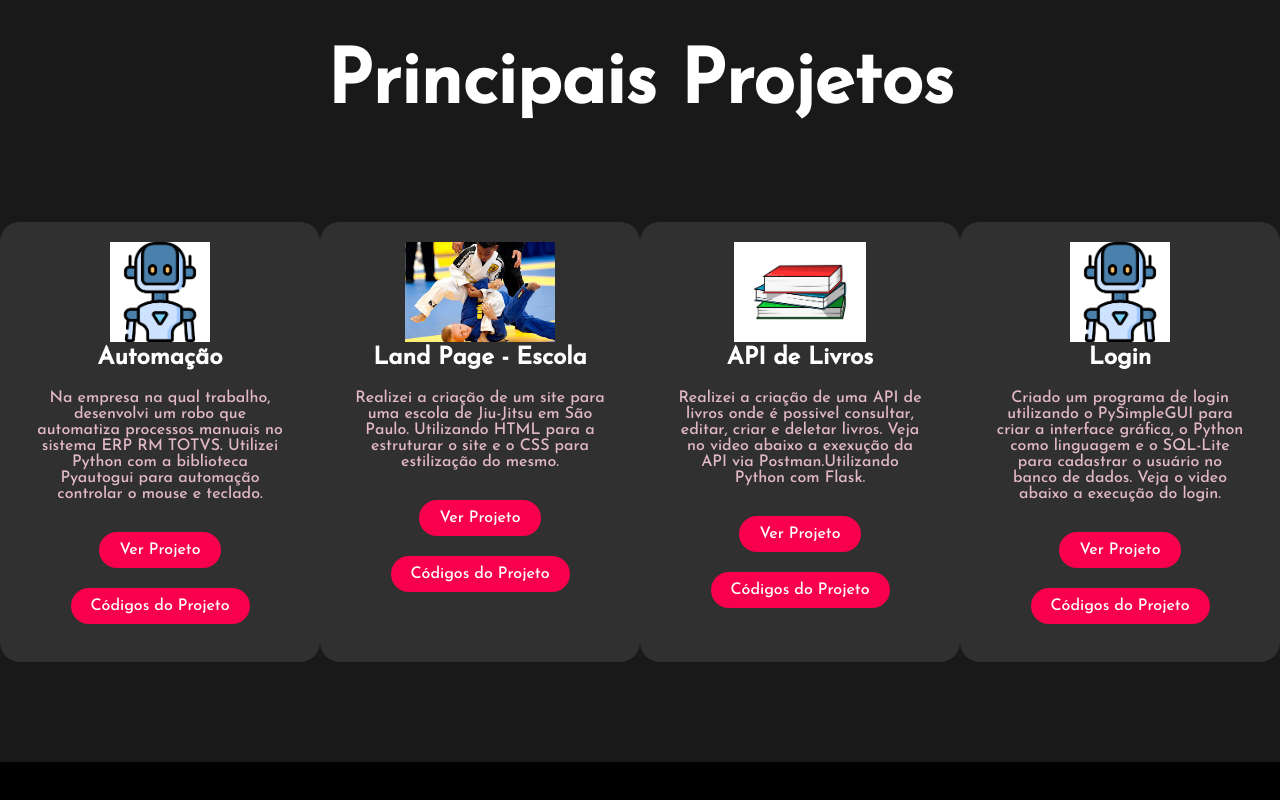
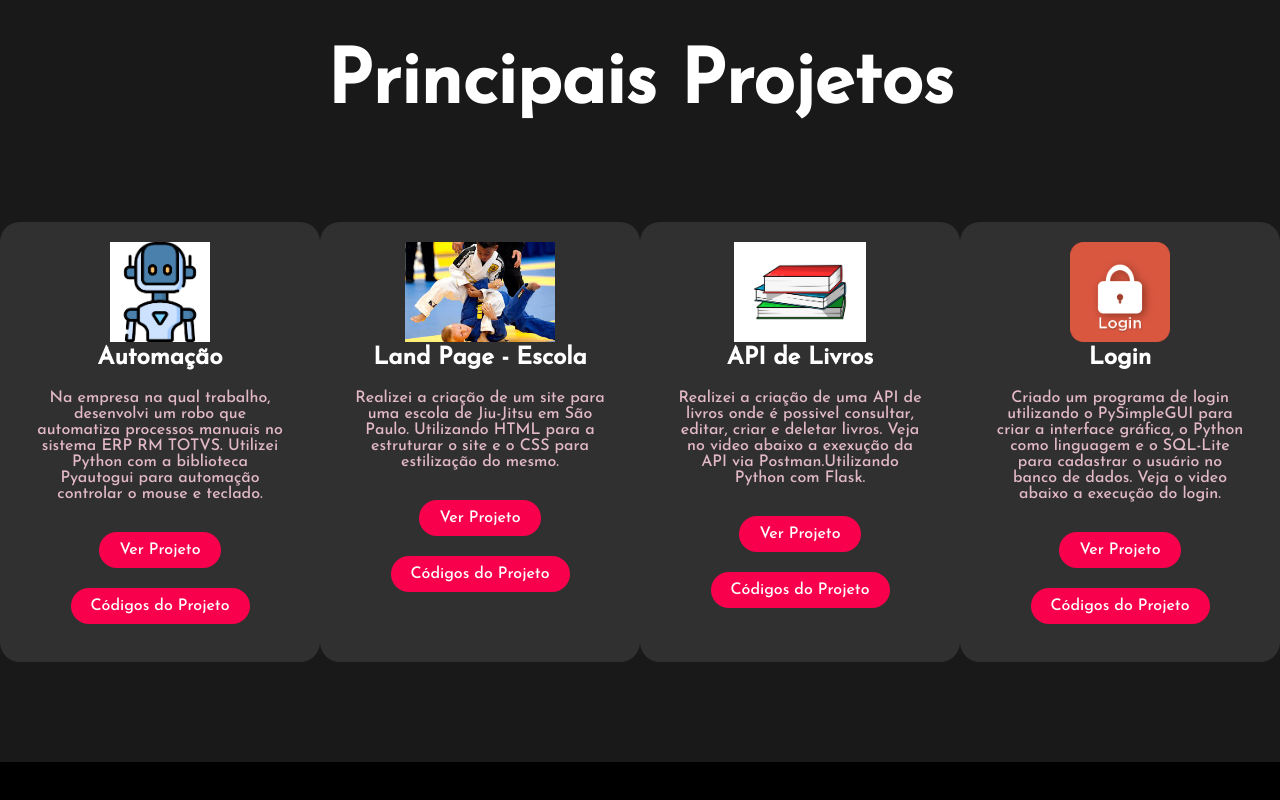
Before and after one commit to Gabrieldsilvagomes/Gabrieldsilvagomes.github.io, a plain HTML site: page index.html in a window 1280 px wide. Shown: the part 1387-2187 px from the top of the page. Drawn offline with Linux system fonts and the light colour scheme; files whose address does not match are found by name.

Commit message:
index.html

```diff
--- a/index.html
+++ b/index.html
@@ -79,7 +79,7 @@
             </div>
 
             <div class="card">
-                <img src="/assets/img/robo.png">
+                <img src="/assets/img/login.png">
                 <h5>Login</h5>
                 <p>Criado um programa de login utilizando o PySimpleGUI para criar a interface gráfica, o Python como linguagem e o SQL-Lite para cadastrar o usuário no banco de dados. Veja o video abaixo a execução do login. </p>
                 <a href="./videoLogin.mp4" id="verVideo" target="_blank">Ver Projeto</a>
```
